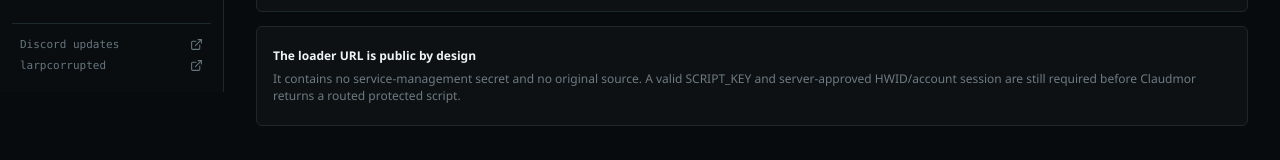
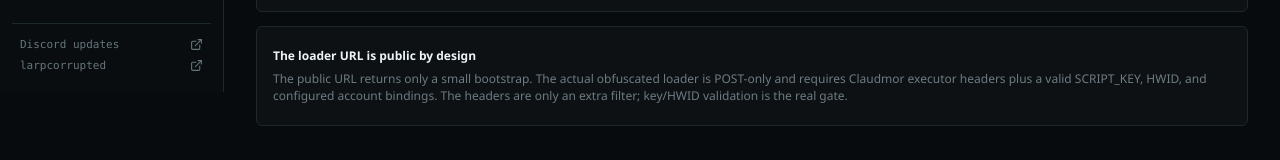
Before and after one commit to KryptIT/Cluadmor, a Next.js app: page /dashboard/loaders in a window 1280 px wide. Shown: the part 708-868 px from the top of the page. Built offline with nearby package versions, Linux system fonts and the light colour scheme; no server answers; the database is empty.

Commit message:
Clarify public bootstrap versus protected loader

```diff
--- a/app/dashboard/loaders/page.tsx
+++ b/app/dashboard/loaders/page.tsx
@@ -241,7 +241,7 @@ export default function LoadersPage() {
 
       <section className="hintCard">
         <strong>The loader URL is public by design</strong>
-        <p>It contains no service-management secret and no original source. A valid SCRIPT_KEY and server-approved HWID/account session are still required before Claudmor returns a routed protected script.</p>
+        <p>The public URL returns only a small bootstrap. The actual obfuscated loader is POST-only and requires Claudmor executor headers plus a valid SCRIPT_KEY, HWID, and configured account bindings. The headers are only an extra filter; key/HWID validation is the real gate.</p>
       </section>
     </>
   );
```
